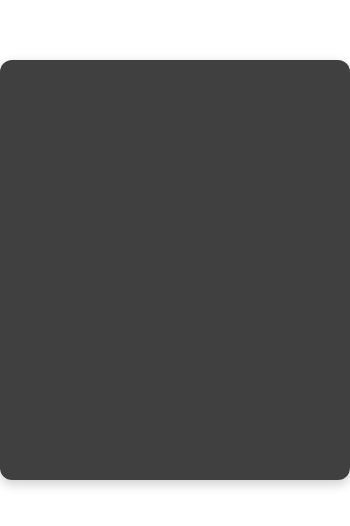
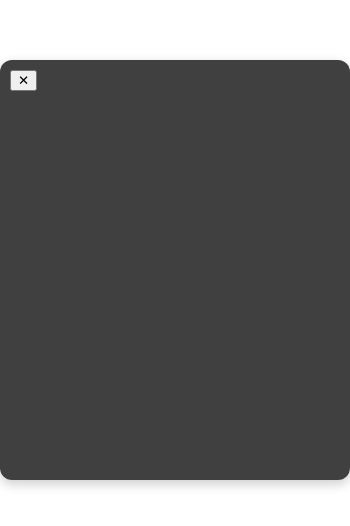
Before and after one commit to karthikjpt/OGDPwidget, an Electron app: page index.html in a window 350 px wide. Shown: the part 152-678 px from the top of the page. Drawn offline with Linux system fonts and the light colour scheme.

Commit message:
Update index.html

```diff
--- a/index.html
+++ b/index.html
@@ -34,7 +34,10 @@
   </style>
 </head>
 <body>
-  <div id="todayeq-widget"></div>
+  <div id="todayeq-widget">
+    <button id="close-btn" title="Close widget" aria-label="Close widget">✕</button>
+    <!-- The rest of your widget content loads here -->
+  </div>
   <script src="https://www.ogdp.in/todayeq.js"></script>
 </body>
 </html>
```
